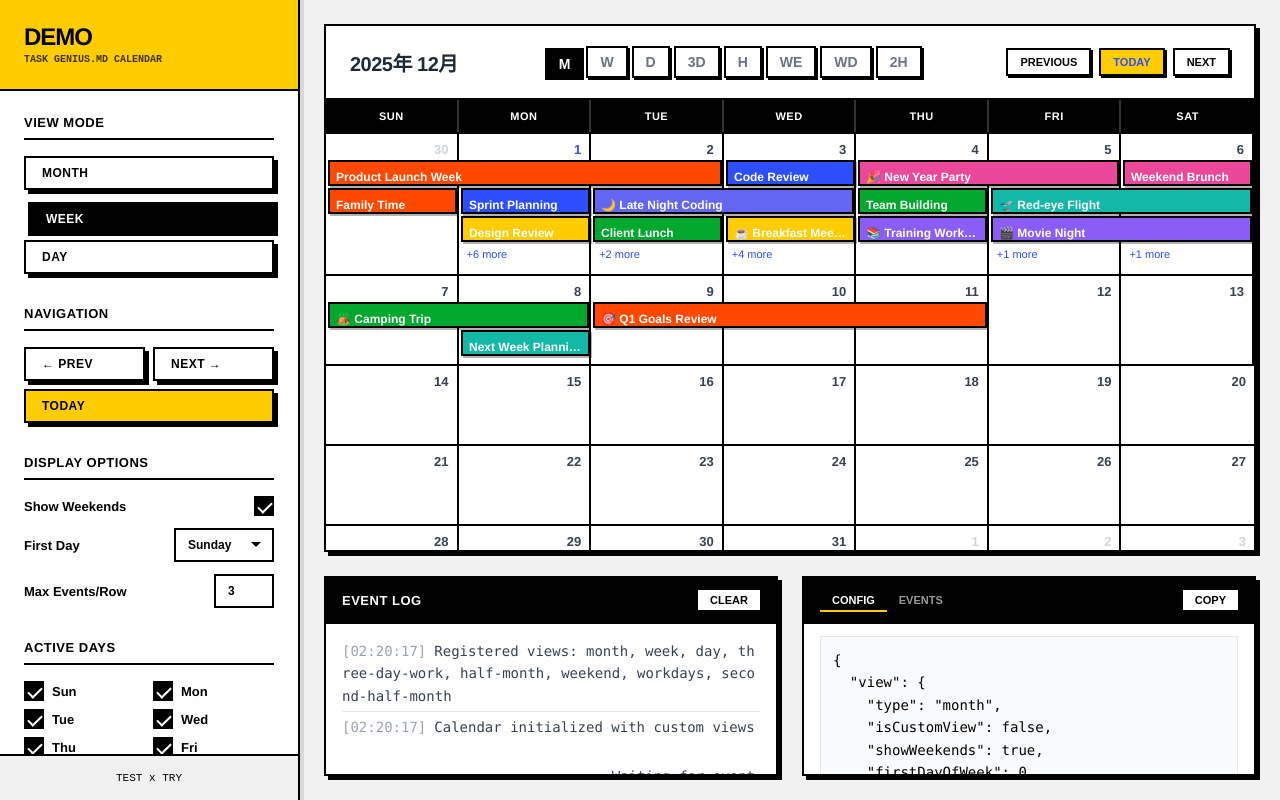
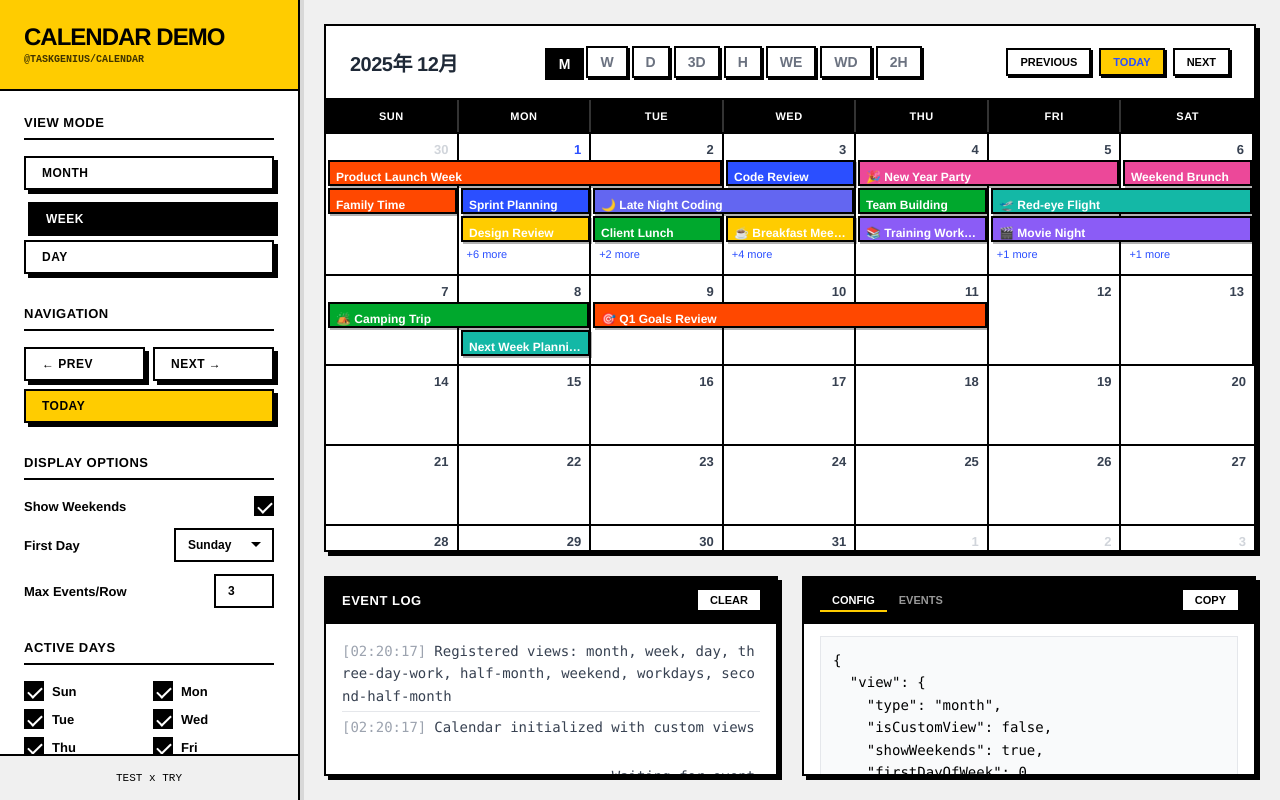
Before and after one commit to taskgenius/calendar, a website built with Vite: page examples/demo/index.html in a window 1280 px wide. Built offline with nearby package versions, Linux system fonts and the light colour scheme.

```diff
--- a/examples/demo/index.html
+++ b/examples/demo/index.html
@@ -510,8 +510,8 @@
             <!-- Left Sidebar: Configuration Panel -->
             <aside class="sidebar">
                 <div class="sidebar-header">
-                    <h1>DEMO</h1>
-                    <div class="version">TASK GENIUS.MD CALENDAR</div>
+                    <h1>CALENDAR DEMO</h1>
+                    <div class="version">@TASKGENIUS/CALENDAR</div>
                 </div>
 
                 <div class="sidebar-content">
```
Also changed, not shown: README.md.
